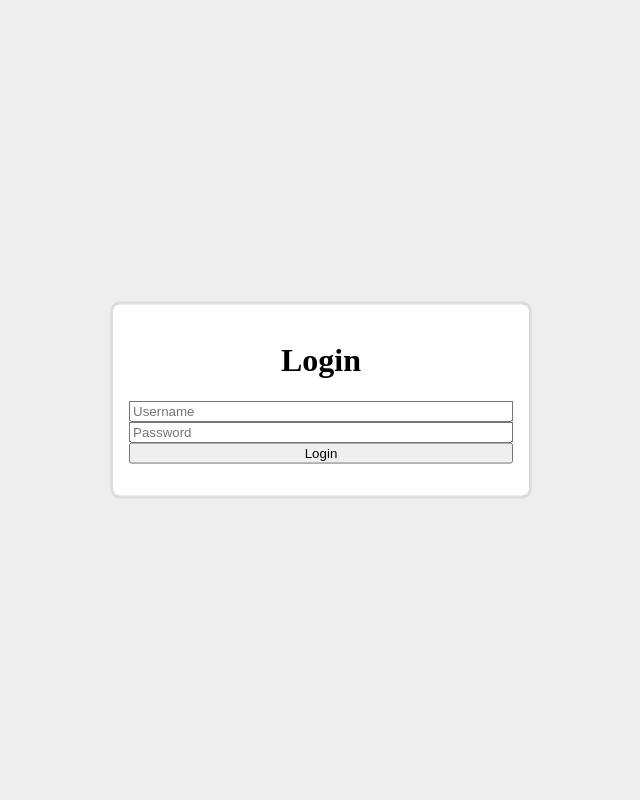
After one commit to MaikoVDV/informatica-php-game, a PHP site: page /login.php in a window 1280 px wide. The commit adds this page. Shown: the whole page, without its empty margins (319-959 px from the left). Run offline with PHP 8.4, Linux system fonts and the light colour scheme.

Commit message:
Added a login page with some simple css

```diff
--- /dev/null
+++ b/assets/stylesheets/modal.css
@@ -0,0 +1,20 @@
+
+.modal {
+  position: absolute;
+  transform: translate(-50%, -50%);
+  top: 50%;
+  left: 50%;
+
+  background: var(--modal-background);
+
+  width: 30%;
+  padding: var(--modal-padding);
+  border: var(--modal-border);
+  border-radius: var(--modal-border-radius);
+}
+.modal h1 {
+  text-align: center;
+}
+.modal form input {
+  width: 100%;
+}
--- /dev/null
+++ b/assets/stylesheets/page_login.css
@@ -0,0 +1,5 @@
+@import "./modal.css";
+
+#login-container {
+  width: 30%;
+}
--- /dev/null
+++ b/assets/stylesheets/variables.css
@@ -0,0 +1,13 @@
+:root {
+  /* Global styling */
+  --page-background: #eeeeee;
+
+  /* Modal styling */
+  --modal-padding: 1rem;
+  --modal-border-radius: 10px;
+  --modal-border: 3px solid #dddddd;
+  --modal-background: #ffffff;
+}
+body {
+  background-color: var(--page-background);
+}
--- a/index.php
+++ b/index.php
@@ -1,10 +1,15 @@
 <html>
   <head>
+    <link rel="icon" type="image/x-icon" href="./assets/images/favicon.ico">
+
+    <link rel="stylesheet" href="./assets/stylesheets/variables.css">
   </head>
   <body>
+    <a href="./login.php">Login</a>
     <h1>AAAAH PHP AAAAAAAH</h1>
     <form action="welcome.php" method="post">
       Name: <input type="text" name="name">
+      Age: <input type="text" name="age">
       <input type="submit">
     </form>
 
--- /dev/null
+++ b/login.php
@@ -0,0 +1,19 @@
+<html>
+  <head>
+    <title>Login</title>
+    <link rel="icon" type="image/x-icon" href="./assets/images/favicon.ico">
+
+    <link rel="stylesheet" href="./assets/stylesheets/page_login.css">
+    <link rel="stylesheet" href="./assets/stylesheets/variables.css">
+  </head>
+  <body>
+    <div class="modal" id="login-container">
+      <h1>Login</h1>
+      <form action="home.php" method="post">
+        <input type="text" name="username" placeholder="Username">
+        <input type="text" name="password" placeholder="Password">
+        <input type="submit" value="Login">
+      </form>
+    </div>
+  </body>
+</html>
--- a/welcome.php
+++ b/welcome.php
@@ -5,7 +5,8 @@
     <h1>Welcome.php</h1>
 <?php
 $name = $_POST["name"];
-echo "hi $name";
+$age = $_POST["age"];
+echo "Hi $name, you are $age years old.";
 ?>
   </body>
 </html>
```
Also changed, not shown: home.php (added, +17 -0 lines), assets/images/favicon.ico (added).
